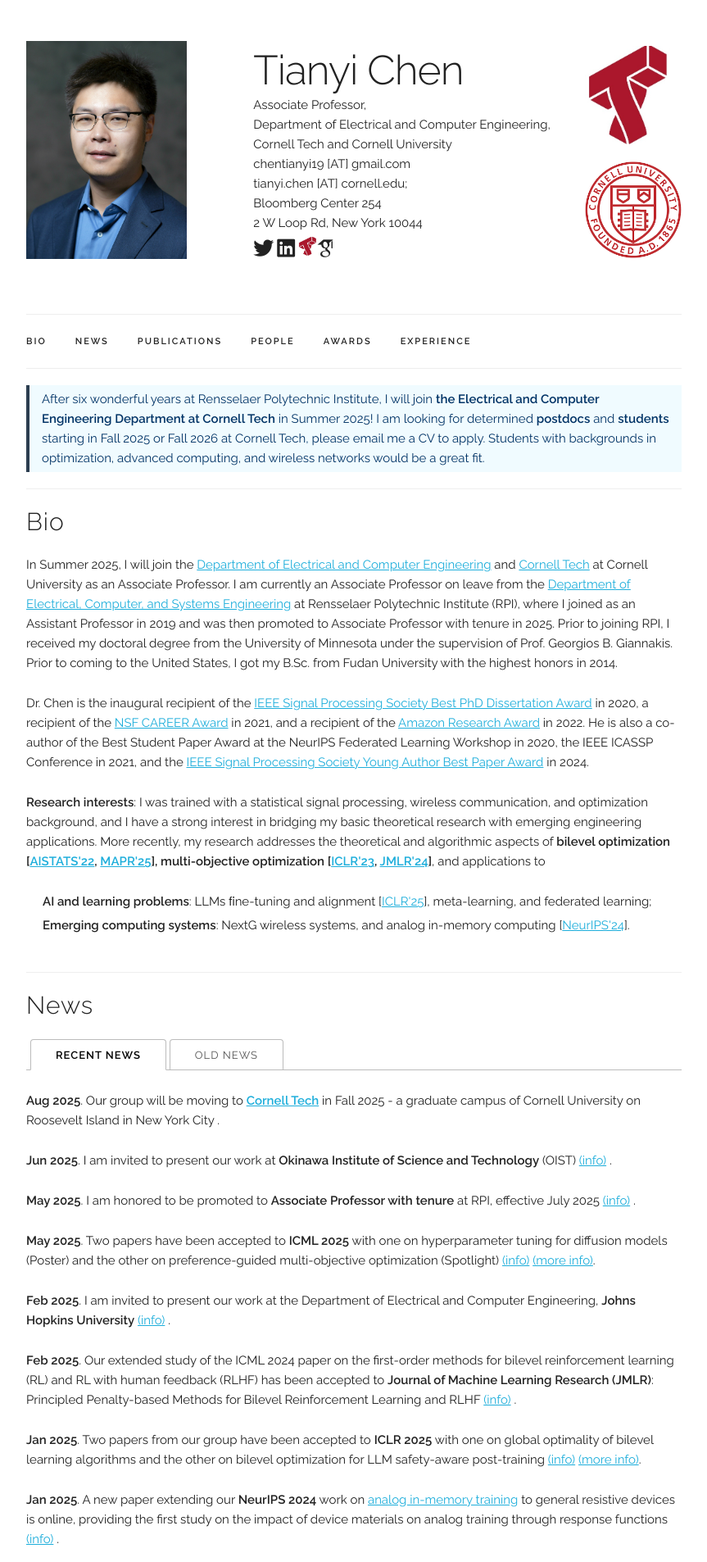
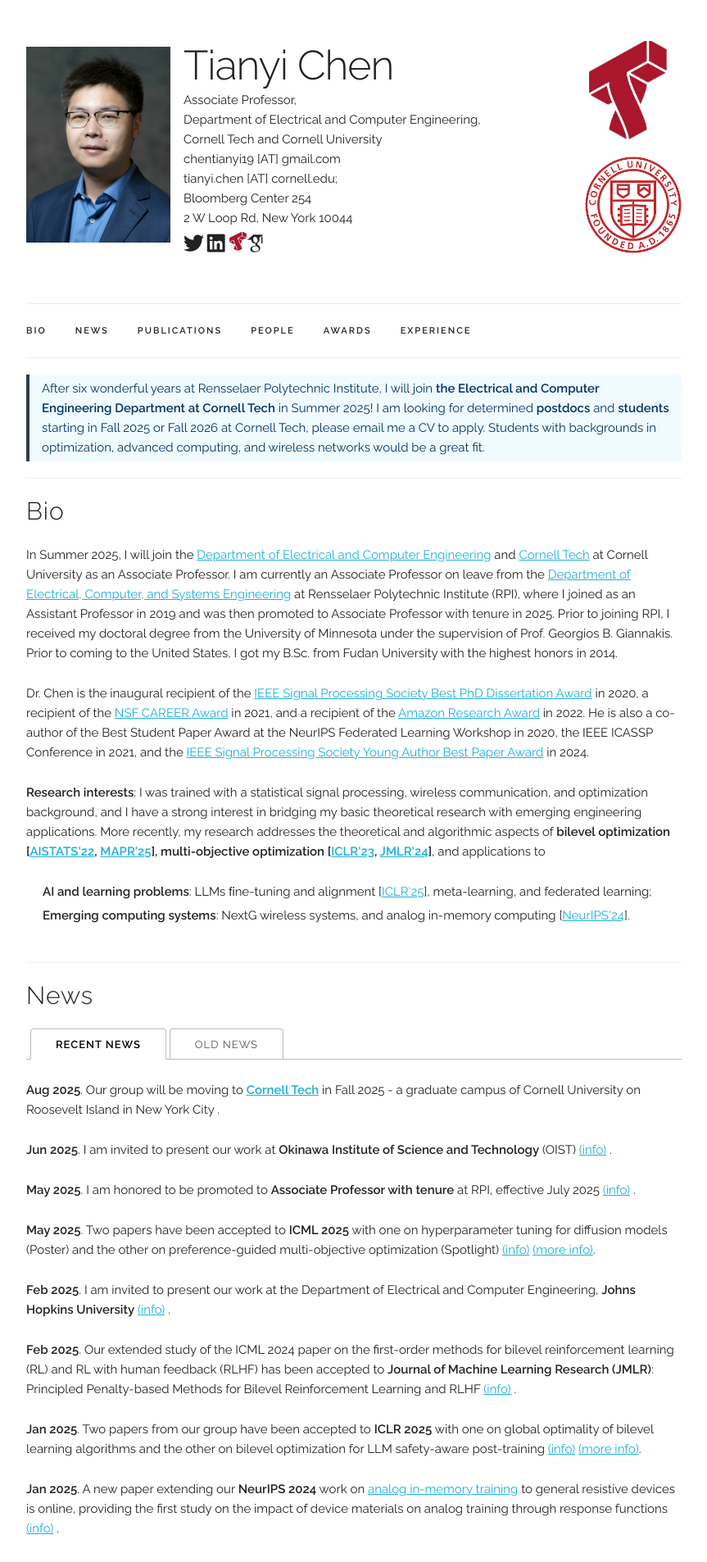
Before and after one commit to chentianyi19/chentianyi19.github.io, a Jekyll site: the page built from index.html, in a window 1280 px wide. Shown: the top 1906 px of the page at 82% size, without its empty margins (208-1071 px from the left). Built offline with Jekyll 4.4.1, drawn with Linux system fonts in a browser that asks for light colours; some web fonts are replaced; comment, search, counter and statistics services are not loaded.

Commit message:
Update default.html

```diff
--- a/_layouts/default.html
+++ b/_layouts/default.html
@@ -69,9 +69,13 @@
 
     <section class="header">
       <div class="row header-content" style="display: flex; flex-wrap: wrap; justify-content: space-between; align-items: center;">
-        <div class="four columns">
-          <a href="{{ site.baseurl }}/"><img class="u-max-full-width" src='{{ site.baseurl }}{{ site.data.main_info.profile_pic }}'style="max-width:80%;"></a>
-        </div>
+     <div class="three columns" style="flex: 0 0 20%;">
+      <a href="{{ site.baseurl }}/">
+        <img class="u-max-full-width"
+         src='{{ site.baseurl }}{{ site.data.main_info.profile_pic }}'
+         style="max-width: 110%;">
+     </a>
+    </div>
         <div class="nine columns main-description" style="flex: 1; min-width: 250px;">
             <h1>{{ site.data.main_info.name }}</h1>
             <p>{{ site.data.main_info.title }}</p>
```
